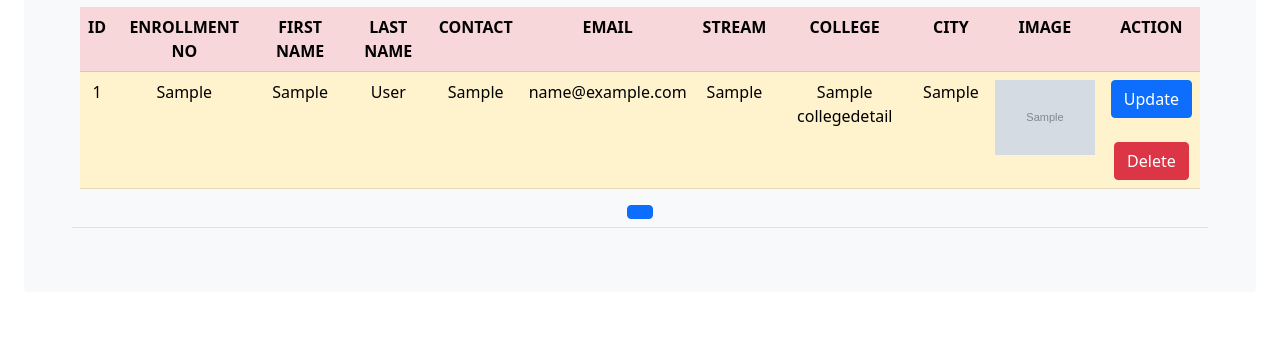
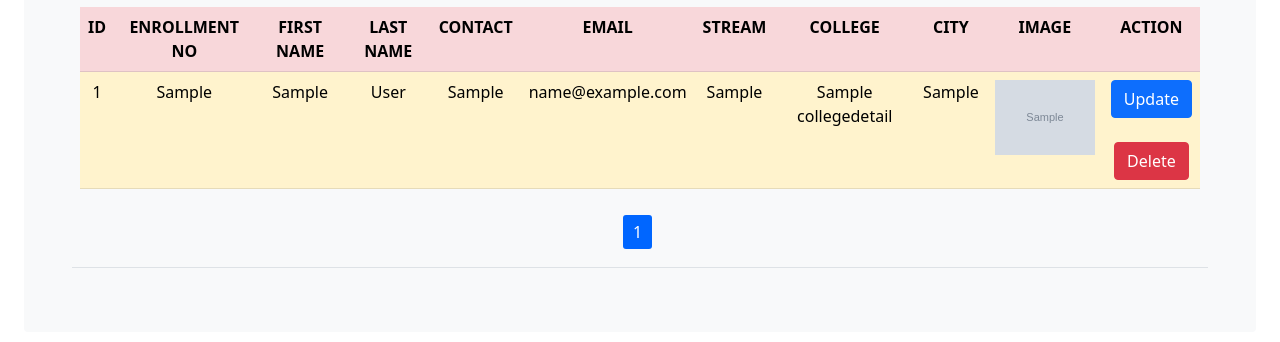
Before and after one commit to mayurlavadiya/Php_Ajax_multiple_tables, a PHP site: page /ajaxadddatatrial.php in a window 1280 px wide. Shown: the part 858-1200 px from the top of the page. Run offline with PHP 8.4, Linux system fonts and the light colour scheme; tables that the repository leaves empty or names only in its code hold one stand-in row (values such as "Sample post"); grey boxes marked "Sample" are stand-in pictures; some libraries are stand-ins or nearby versions.

Commit message:
27-12-2022

```diff
--- a/ajaxadddatatrial.php
+++ b/ajaxadddatatrial.php
@@ -113,11 +113,11 @@
             </table>
 
             <!-- Pagination -->
-            <div id="pagination" class="pagination justify-content-center">
-                <!-- <li class="active page-item"><a class="page-link" id="1" href="#">1</a></li>
+            <!-- <div id="pagination" class="pagination justify-content-center"> -->
+                <!-- <li class="page-item"><a class="page-link" id="1" href="#">1</a></li>
                 <li class="page-item"><a class="page-link" id="2" href="#">2</a></li>
                 <li class="page-item"><a class="page-link" id="3" href="#">3</a></li> -->
-            </div>
+            <!-- </div> -->
 
             <script>
             $(document).ready(function() {
@@ -131,7 +131,7 @@
                         }
                     });
                 }
-                loadTable();
+                // loadTable();
 
                 $("#addform").submit(function(event) {
                     event.preventDefault();
@@ -305,7 +305,7 @@
                 loadPagination();
 
                 // pagination code
-                $(document).on("click","#pagination a", function(e){ // pagination ma jetla a tag hse ena mate
+                $(document).on("click","#paginations a", function(e){ // pagination ma jetla a tag hse ena mate
                     e.preventDefault();
                     var page_id = $(this).attr("id");
 
--- a/ajaxpagination.php
+++ b/ajaxpagination.php
@@ -1,7 +1,7 @@
 <?php
 
 include("dbconnection.php");
-
+// history. push method ----- url ma push krva mate
 $limit_per_page = 2;
 $page = "";
 
@@ -64,11 +64,15 @@ $records = mysqli_query($con, $sql_total) or die("Sql Query Failed");
 $total_records = mysqli_num_rows($records); // array pass kryo eni total no of record fetch krse
 
 $total_pages = ceil($total_records / $limit_per_page); // calculation mate
-$output .='<div id="pagination" class="pagination justify-content-center">';
+$output .='<div id="paginations" class="paginations justify-content-center">';
 
-for($i=1; $i <= $total_pages; $i++)
-{
-    $output .="<li class='active page-item'><a class='page-link' id='{$i}' href=''></a></li>";
+for($i=1; $i <= $total_pages; $i++){
+    if($i == $page){
+        $class_name = "active";
+    }else{
+        $class_name = "";
+    }
+    $output .="<a class='{$class_name}' id='{$i}' href=''>$i</a>";
 }
 $output .='</div>';
 
--- a/css/style.css
+++ b/css/style.css
@@ -15,6 +15,7 @@
     font-weight: bold;
 
     }
+
 
     #modal{
         background: rgba(0,0,0,0.5);
@@ -65,3 +66,20 @@
         right: -15px;
         cursor: pointer;
     }
+
+    #paginations{
+        text-align: center;
+        padding: 10px;
+      }
+      #paginations a{
+        background: #dc3545;
+        color: #fff;
+        text-decoration: none;
+        display: inline-block;
+        padding:5px 10px;
+        margin-right: 5px;
+        border-radius: 3px;
+      }
+      #paginations a.active{
+        background: #0066ff;
+      }
```
Also changed, not shown: images/42303a05c86fdccce9e4f228efa518bc15415522_inspire 3.7L.jpg (added), images/4b5668eed529846a8cee63cd4e92397d2.png (added).
